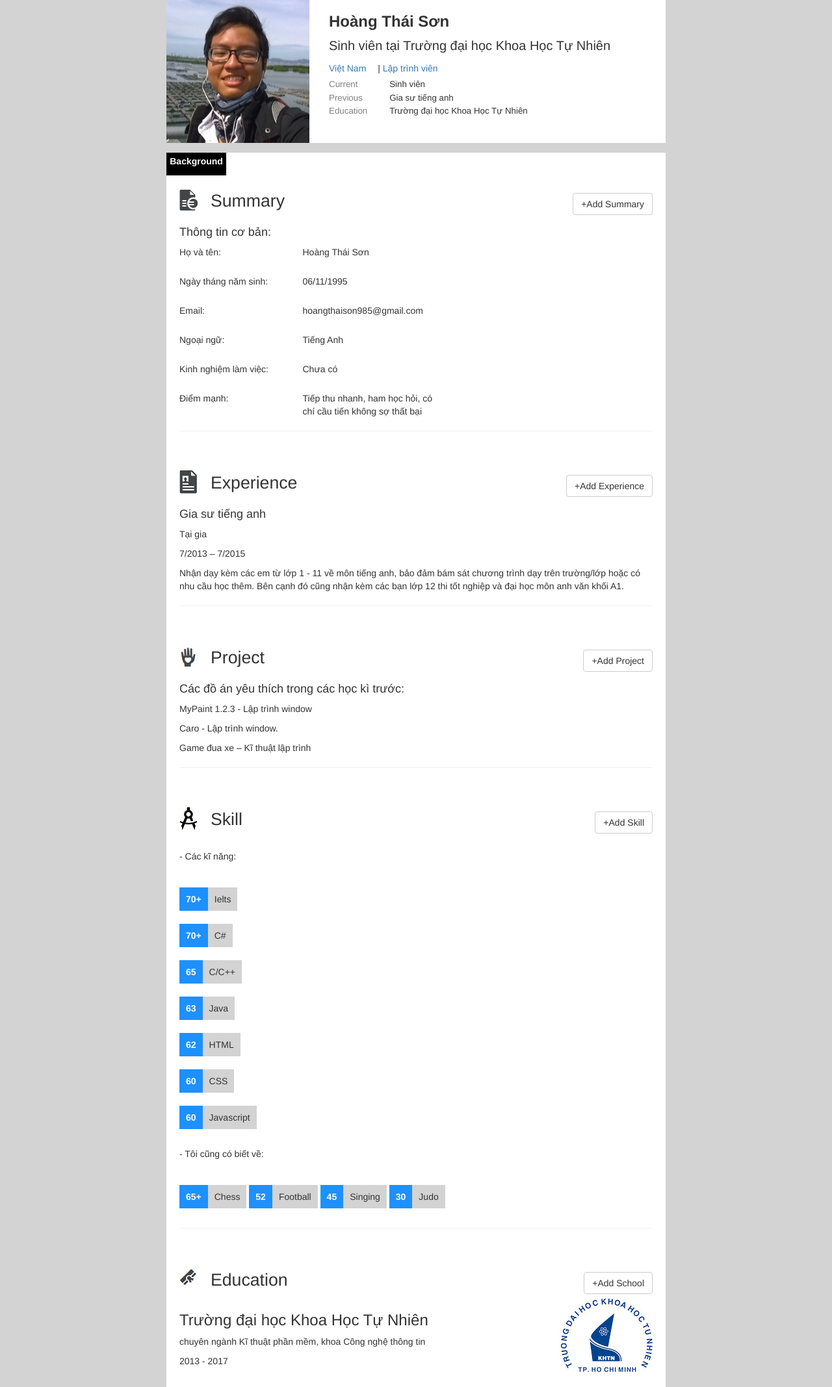
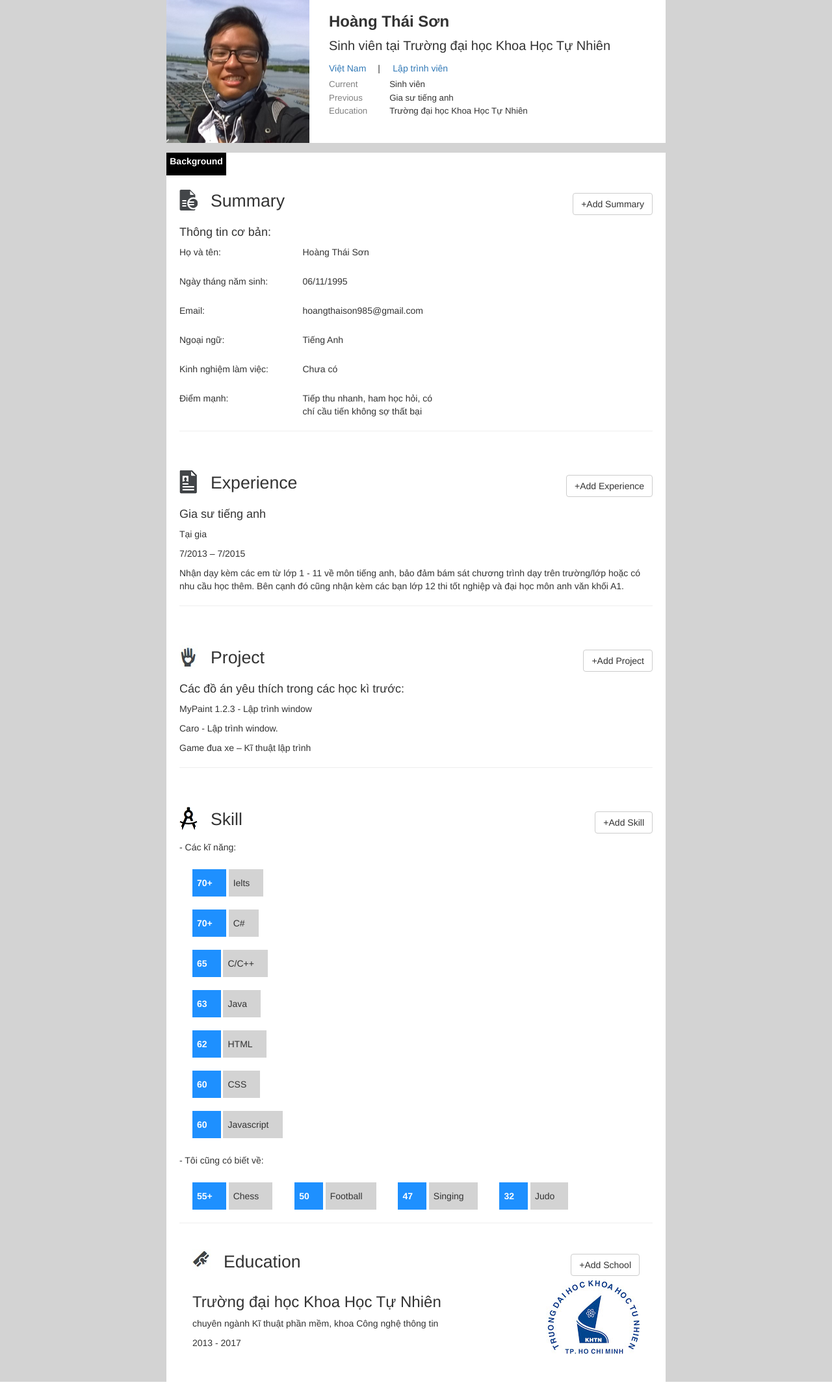
Before and after one commit to sonhoang0611/dataform_exp2, a PHP site: page / in a window 1280 px wide. Shown: the whole page at 65% size. Run offline with PHP 8.4, Linux system fonts and the light colour scheme.

Commit message:
Bản cuối cùng (đầy đủ chức năng)
Đầy đủ các chức năng sửa đổi, chỉnh sửa cho từng mục

```diff
--- a/css/default.css
+++ b/css/default.css
@@ -48,30 +48,41 @@ a:hover{
 }
 
 .extra>div{
-
 	line-height: 80%;
 	font-size:10pt;
 	display:inline-block;
 }
 
 .skill{
-	line-height: 400%;
+	line-height: 200%;
+}
+
+.skill>div{
+	margin: 20px;
+}
+
+.eachRow>div{
+	display: inline-block;
+	padding: 7px;
 }
 
 .score{
 	font-weight: bold;
 	color: white;
 	background: #1e90ff;
-	padding:10px;
+}
+
+.stuff{
+	background: lightgray;
+}
+
+.extraRow>div{
+	display: inline-block;
+	margin-right: 30px;
 }
 
 .combine>div{
 	display: inline-block;
-}
-
-.stuff{
-	background: lightgray;
-	padding:10px;
 }
 
 .extra1{
--- a/index.html
+++ b/index.html
@@ -43,7 +43,7 @@
 							<input type="text" class="form-control" placeholder="Country" name="country" ng-model="person.country" ng-required="true">
 						</sk-editme></a>
 					</div>
-					<div><p> | </p></div>
+					<div><p>|&nbsp;&nbsp;&nbsp;&nbsp; </p></div>
 					<div class="work">
 						<a><sk-editme>
 							<input type="text" class="form-control" placeholder="Work" name="work" ng-model="person.work" ng-required="true">
@@ -58,21 +58,21 @@
 					<p><a href="#university">Education</a></p>
 				</div>
 				<div class="extra2">
-					<div>
+					<div class="component">
 					<p>
 						<sk-editme>
 							<input type="text" class="form-control" placeholder="Current job" name="job" ng-model="person.current" ng-required="true">
 						</sk-editme>
 					</p>
 					</div>
-					<div>
+					<div class="component">
 					<p>
 						<sk-editme>
 							<input type="text" class="form-control" placeholder="Previous job" name="job" ng-model="person.previous" ng-required="true">
 						</sk-editme>
 					</p>
 					</div>
-					<div>
+					<div  class="component">
 					<p>
 						<sk-editme>
 							<input type="text" class="form-control" placeholder="Education" name="job" ng-model="person.education" ng-required="true">
@@ -387,21 +387,156 @@
 
 				<div class="skill" ng-repeat="person in profile">
 				<p>- Các kĩ năng:</p>
-				<span class="score">70+</span><span class="stuff">{{person.skill[0]}}</span></br>
-				<span class="score">70+</span><span class="stuff">{{person.skill[1]}}</span></br>
-				<span class="score">65</span><span class="stuff">{{person.skill[2]}}</span></br>
-				<span class="score">63</span><span class="stuff">{{person.skill[3]}}</span></br>
-				<span class="score">62</span><span class="stuff">{{person.skill[4]}}</span></br>
-				<span class="score">60</span><span class="stuff">{{person.skill[5]}}</span></br>
-				<span class="score">60</span><span class="stuff">{{person.skill[6]}}</span></br>
+				<div class="eachRow">
+					<div class="score">
+						<sk-editme>
+							<input type="text" class="form-control" placeholder="Score 1" name="score1" ng-model="person.score[0]" ng-required="true">
+						</sk-editme>
+					</div>
+					<div class="stuff">
+						<sk-editme>
+							<input type="text" class="form-control" placeholder="Skill 1" name="skill1" ng-model="person.skill[0]" ng-required="true">
+						</sk-editme>
+					</div>
+				</div>
+				<div class="eachRow">
+					<div class="score">
+						<sk-editme>
+							<input type="text" class="form-control" placeholder="Score 2" name="score2" ng-model="person.score[1]" ng-required="true">
+						</sk-editme>
+					</div>
+					<div class="stuff">
+						<sk-editme>
+							<input type="text" class="form-control" placeholder="Skill 2" name="skill2" ng-model="person.skill[1]" ng-required="true">
+						</sk-editme>
+					</div>
+				</div>
+				<div class="eachRow">
+					<div class="score">
+
+						<sk-editme>
+							<input type="text" class="form-control" placeholder="Score 3" name="score3" ng-model="person.score[2]" ng-required="true">
+						</sk-editme>
+					</div>
+					<div class="stuff">
+						<sk-editme>
+							<input type="text" class="form-control" placeholder="Skill 3" name="skill3" ng-model="person.skill[2]" ng-required="true">
+						</sk-editme>
+					</div>
+				</div>
+				<div class="eachRow">
+					<div class="score">
+						<sk-editme>
+							<input type="text" class="form-control" placeholder="Score 4" name="score4" ng-model="person.score[3]" ng-required="true">
+						</sk-editme>
+					</div>
+					<div class="stuff">
+						<sk-editme>
+							<input type="text" class="form-control" placeholder="Skill 4" name="skill4" ng-model="person.skill[3]" ng-required="true">
+						</sk-editme>
+					</div>
+				</div>
+				<div class="eachRow">
+					<div class="score">
+						<sk-editme>
+							<input type="text" class="form-control" placeholder="Score 5" name="score5" ng-model="person.score[4]" ng-required="true">
+						</sk-editme>
+					</div>
+					<div class="stuff">
+						<sk-editme>
+							<input type="text" class="form-control" placeholder="Skill 5" name="skill5" ng-model="person.skill[4]" ng-required="true">
+						</sk-editme>
+					</div>
+				</div>
+				<div class="eachRow">
+					<div class="score">
+						<sk-editme>
+							<input type="text" class="form-control" placeholder="Score 6" name="score6" ng-model="person.score[5]" ng-required="true">
+						</sk-editme>
+					</div>
+					<div class="stuff">
+						<sk-editme>
+							<input type="text" class="form-control" placeholder="Skill 6" name="skill6" ng-model="person.skill[5]" ng-required="true">
+						</sk-editme>
+					</div>
+				</div>
+				<div class="eachRow">
+					<div class="score">
+						<sk-editme>
+							<input type="text" class="form-control" placeholder="Score 7" name="score7" ng-model="person.score[6]" ng-required="true">
+						</sk-editme>
+					</div>
+					<div class="stuff">
+						<sk-editme>
+							<input type="text" class="form-control" placeholder="Skill 7" name="skill7" ng-model="person.skill[6]" ng-required="true">
+						</sk-editme>
+					</div>
+				</div>
 				<div ng-repeat="skill in listSkill">
-				<span class="score">{{skill.score}}</span><span class="stuff">{{skill.name}}</span></br>
+					<div class="eachRow">
+						<div class="score">
+							<sk-editme>
+								<input type="text" class="form-control" placeholder="Score" ng-model="skill.score" ng-required="true">
+							</sk-editme>
+						</div>
+						<div class="stuff">
+							<sk-editme>
+								<input type="text" class="form-control" placeholder="Skill" ng-model="skill.name" ng-required="true">
+							</sk-editme>
+						</div>
 				</div>
+				</div>
+
 				<p>- Tôi cũng có biết về: </p>
-				<span class="score">65+</span><span class="stuff">{{person.skill[7]}}</span>
-				<span class="score">52</span><span class="stuff">{{person.skill[8]}}</span>
-				<span class="score">45</span><span class="stuff">{{person.skill[9]}}</span>
-				<span class="score">30</span><span class="stuff">{{person.skill[10]}}</span>
+				<div class="extraRow">
+				<div class="eachRow">
+					<div class="score">
+						<sk-editme>
+							<input type="text" class="form-control" placeholder="Score 8" name="score10" ng-model="person.score[7]" ng-required="true">
+						</sk-editme>
+					</div>
+					<div class="stuff">
+						<sk-editme>
+							<input type="text" class="form-control" placeholder="Skill 8" name="skill10" ng-model="person.skill[7]" ng-required="true">
+						</sk-editme>
+					</div>
+				</div>
+				<div class="eachRow">
+					<div class="score">
+						<sk-editme>
+							<input type="text" class="form-control" placeholder="Score 9" name="score10" ng-model="person.score[8]" ng-required="true">
+						</sk-editme>
+					</div>
+					<div class="stuff">
+						<sk-editme>
+							<input type="text" class="form-control" placeholder="Skill 9" name="skill10" ng-model="person.skill[8]" ng-required="true">
+						</sk-editme>
+					</div>
+				</div>
+				<div class="eachRow">
+					<div class="score">
+						<sk-editme>
+							<input type="text" class="form-control" placeholder="Score 10" name="score10" ng-model="person.score[9]" ng-required="true">
+						</sk-editme>
+					</div>
+					<div class="stuff">
+						<sk-editme>
+							<input type="text" class="form-control" placeholder="Skill 10" name="skill10" ng-model="person.skill[9]" ng-required="true">
+						</sk-editme>
+					</div>
+				</div>
+				<div class="eachRow">
+					<div class="score">
+						<sk-editme>
+							<input type="text" class="form-control" placeholder="Score 11" name="score10" ng-model="person.score[10]" ng-required="true">
+						</sk-editme>
+					</div>
+					<div class="stuff">
+						<sk-editme>
+							<input type="text" class="form-control" placeholder="Skill 11" name="skill10" ng-model="person.skill[10]" ng-required="true">
+						</sk-editme>
+					</div>
+				</div>
 				</div>
 
 			<hr>
--- a/profile.json
+++ b/profile.json
@@ -19,7 +19,7 @@
 	  "description":"Nhận dạy kèm các em từ lớp 1 - 11 về môn tiếng anh, bảo đảm bám sát chương trình dạy trên trường/lớp hoặc có nhu cầu học thêm.\r\n Bên cạnh đó cũng nhận kèm các bạn lớp 12 thi tốt nghiệp và đại học môn anh văn khối A1.",
 	  "education": "Trường đại học Khoa Học Tự Nhiên",
 	  "specialist": "chuyên ngành Kĩ thuật phần mềm, khoa Công nghệ thông tin",
-	  "proj":["MyPaint 1.2.3 - Lập trình window","Caro - Lập trình window.", "Game đua xe – Kĩ thuật lập trình"],
+	  "proj":["MyPaint 1.2.3 - Lập trình window","Caro - Lập trình window.", "Game đua xe – Kĩ thuật lập trình"],	   "score":["70+","70+","65","63","62","60","60","55+","50","47","32"],
          "skill": ["Ielts","C#","C/C++","Java","HTML","CSS","Javascript","Chess","Football","Singing","Judo"],
 	  "year": "2013 - 2017"
 	  	}
```
Also changed, not shown: image/lightgray.png (added).
